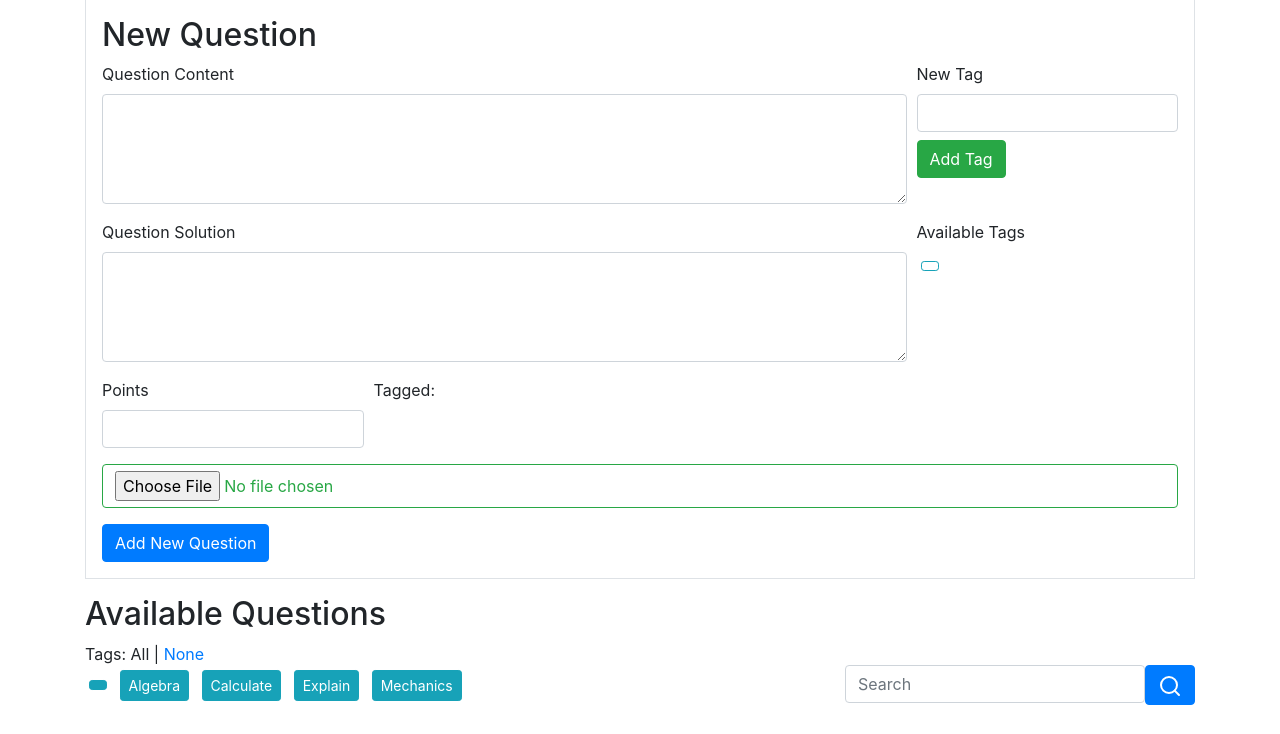
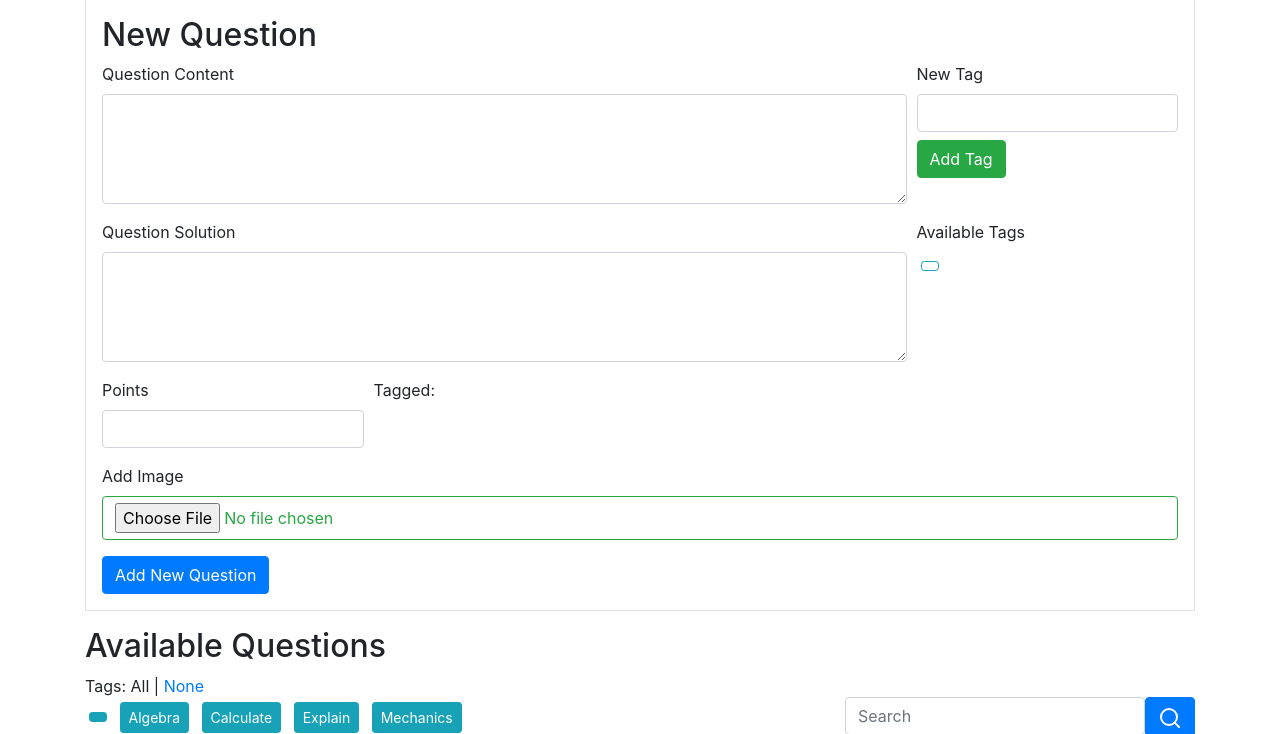
Before and after one commit to RTunley/alchemy, a Flask app: page /course/1/library/ in a window 1280 px wide. Shown: the part 212-946 px from the top of the page. Run offline with Flask 2, Linux system fonts and the light colour scheme; data comes from the database, SQL or seed files in the repository; both versions use the stored data as it was after the commit; some libraries are stand-ins or nearby versions.

Commit message:
Still trying to make the upload image work. Add question works fine, but 1) Incorrect file types are not triggering errors and 2) images are not being written into the db.

```diff
--- a/alchemy/templates/course/library/question_form_macro.html
+++ b/alchemy/templates/course/library/question_form_macro.html
@@ -42,7 +42,13 @@
   </div>
   <input type="hidden" name="question_id" value="{{ question_id }}" />
   <div class="mb-3">
+    {{ form.image.label(class="form-control-label") }}
     {{ form.image(class='btn btn-outline-success btn-block') }}
+    {% if form.image.errors %}
+      {% for error in form.image.errors %}
+        <span class='test-danger'>{{ error }}</span><br>
+      {% endfor %}
+    {% endif %}
   </div>
   {{ form.submit(class="btn btn-primary", type="submit")}}
 </form>
--- a/alchemy/views/forms.py
+++ b/alchemy/views/forms.py
@@ -13,7 +13,7 @@
     hidden_course_tags = HiddenField(id='new_question_hidden_course_tags')
     hidden_question_tags = HiddenField(id='new_question_hidden_question_tags')
     new_tag = StringField('New Tag', id='new_question_new_tag')
-    image = FileField('Add Image', id ='add_image', validators=[FileAllowed('jpg', 'png')])
+    image = FileField('Add Image', validators=[FileAllowed('jpg', 'png')])
     submit = SubmitField('Add New Question', id='new_question_submit')
 
     def init_fields(self, course):
@@ -26,7 +26,7 @@
     hidden_course_tags = HiddenField(id='edit_question_hidden_course_tags')
     hidden_question_tags = HiddenField(id='edit_question_hidden_question_tags')
     new_tag = StringField('New Tag', id='edit_question_new_tag')
-    image = FileField('Add Image', id ='add_image')
+    image = FileField('Add Image', validators=[FileAllowed('jpg', 'png')])
     submit = SubmitField('Update Question', id='edit_question_submit')
 
     def init_fields(self, course, question):
--- a/alchemy/views/library.py
+++ b/alchemy/views/library.py
@@ -36,9 +36,12 @@
             points = new_question_form.points.data,
             q_course = g.course,
             tags = build_question_tags(new_question_form.hidden_question_tags.data, g.course, db))
+        #image.data is none here.
+        print(new_question_form.image.data)
+        if new_question_form.image.data:
+            print(question.image)
+            question.image = save_image(new_question_form.image)
         db.session.add(question)
-        if new_question_form.image.data:
-             question.image = save_image(new_question_form.image)
         db.session.commit()
         flask.flash('New question has been added to the library!', 'success')
         return flask.redirect(flask.url_for('course.library.index', course_id = g.course.id))
```
Also changed, not shown: alchemy/master.db.
